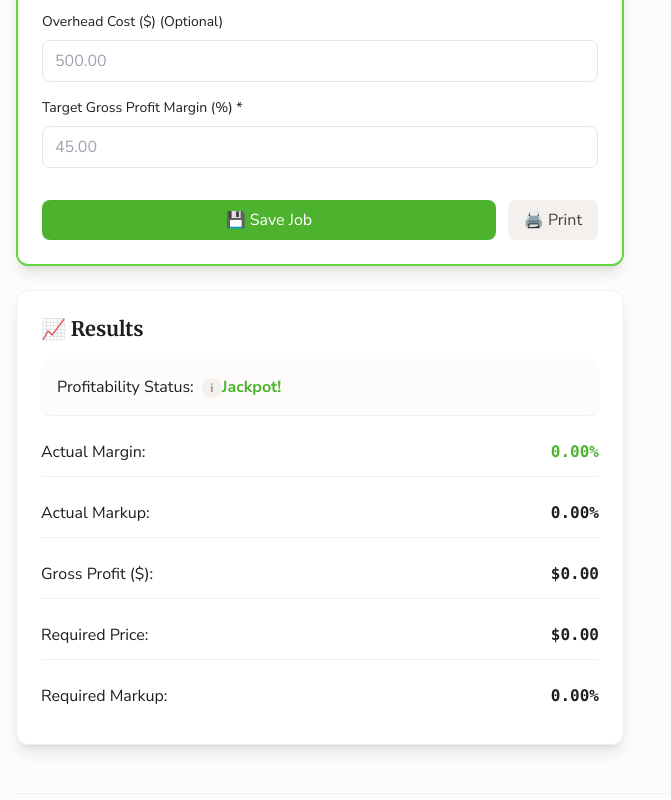
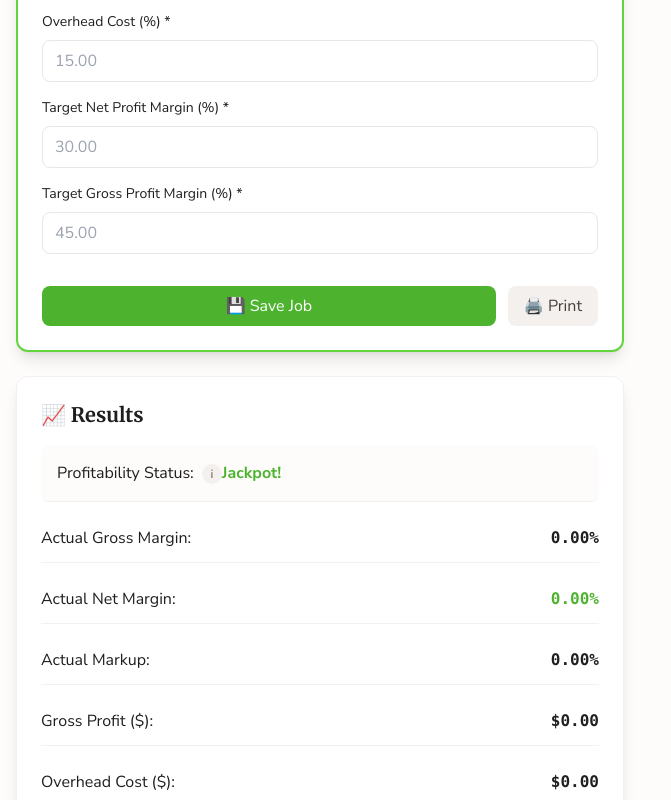
Before and after one commit to KayFernPR/Division-Calculator, a React (Vite) app: page / in a window 1280 px wide. Shown: the part 760-1560 px from the top of the page, without its empty margins (0-671 px from the left). Built offline with nearby package versions, Linux system fonts and the light colour scheme.

Commit message:
Updates to the Profitability Layout and Calulculations

```diff
--- a/src/components/Calculator.jsx
+++ b/src/components/Calculator.jsx
@@ -7,14 +7,18 @@ const Calculator = ({ onAddJob }) => {
     retailPrice: '',
     jobCost: '',
     overheadCost: '',
+    targetNetMargin: '',
     targetMargin: '',
     insuranceCarrier: ''
   })
 
   const [results, setResults] = useState({
     actualMargin: 0,
+    actualNetMargin: 0,
     actualMarkup: 0,
     grossProfit: 0,
+    netProfit: 0,
+    overheadCostDollars: 0,
     requiredPrice: 0,
     requiredMarkup: 0,
     profitShortfall: 0,
@@ -60,55 +64,76 @@ const Calculator = ({ onAddJob }) => {
   const calculateResults = () => {
     const retailPrice = parseFloat(formData.retailPrice) || 0
     const jobCost = parseFloat(formData.jobCost) || 0
-    const targetMargin = parseFloat(formData.targetMargin) || 0
+    const targetGrossMargin = parseFloat(formData.targetMargin) || 0
+    const targetNetMargin = parseFloat(formData.targetNetMargin) || 0
     const breakEvenPercent = parseFloat(formData.breakEvenPercent) || 0
-    const overheadCost = parseFloat(formData.overheadCost) || 0
+    const overheadCostPercent = parseFloat(formData.overheadCost) || 0
 
-    // Actual Margin = ((Retail Price - Job Cost) / Retail Price) × 100
-    const actualMargin = retailPrice > 0 ? ((retailPrice - jobCost) / retailPrice) * 100 : 0
+    // Calculate actual overhead cost in dollars (percentage of retail price)
+    const overheadCostDollars = retailPrice * (overheadCostPercent / 100)
+
+    // Actual Gross Margin = ((Retail Price - Job Cost) / Retail Price) × 100
+    const actualGrossMargin = retailPrice > 0 ? ((retailPrice - jobCost) / retailPrice) * 100 : 0
+
+    // Actual Net Margin = ((Retail Price - Job Cost - Overhead) / Retail Price) × 100
+    const actualNetMargin = retailPrice > 0 ? ((retailPrice - jobCost - overheadCostDollars) / retailPrice) * 100 : 0
 
     // Actual Markup = ((Retail Price - Job Cost) / Job Cost) × 100
     const actualMarkup = jobCost > 0 ? ((retailPrice - jobCost) / jobCost) * 100 : 0
 
-    // Gross Profit Dollars
+    // Gross Profit Dollars (before overhead)
     const grossProfit = Math.max(retailPrice - jobCost, retailPrice >= 0 && jobCost >= 0 ? retailPrice - jobCost : 0)
 
-    // Required Retail Price to hit Target Margin = Job Cost / (1 - Target Margin)
-    const requiredPrice = jobCost > 0 && targetMargin < 100 ? jobCost / (1 - targetMargin / 100) : 0
+    // Net Profit Dollars (after overhead)
+    const netProfit = grossProfit - overheadCostDollars
+
+    // Required Retail Price to hit Target Net Margin = (Job Cost + Overhead) / (1 - Target Net Margin)
+    const requiredPriceForNetMargin = (jobCost + overheadCostDollars) > 0 && targetNetMargin < 100 ?
+      (jobCost + overheadCostDollars) / (1 - targetNetMargin / 100) : 0
+
+    // Required Retail Price to hit Target Gross Margin = Job Cost / (1 - Target Gross Margin)
+    const requiredPriceForGrossMargin = jobCost > 0 && targetGrossMargin < 100 ?
+      jobCost / (1 - targetGrossMargin / 100) : 0
+
+    // Use the higher of the two required prices
+    const requiredPrice = Math.max(requiredPriceForNetMargin, requiredPriceForGrossMargin)
 
     // Required Markup = ((Required Price - Job Cost) / Job Cost) × 100
     const requiredMarkup = jobCost > 0 ? ((requiredPrice - jobCost) / jobCost) * 100 : 0
 
     // Profit Shortfall = Required Price - Retail Price (only if below target)
-    const profitShortfall = actualMargin < targetMargin ? requiredPrice - retailPrice : 0
+    const profitShortfall = actualNetMargin < targetNetMargin ? requiredPrice - retailPrice : 0
 
     // Revenue needed at 10% margin = Shortfall ÷ 0.10
     const revenueNeeded10Percent = profitShortfall > 0 ? profitShortfall / 0.10 : 0
 
-    // Revenue needed at current margin = Shortfall ÷ (Actual Margin ÷ 100)
-    const revenueNeededCurrent = profitShortfall > 0 && actualMargin > 0 ? profitShortfall / (actualMargin / 100) : 0
+    // Revenue needed at current margin = Shortfall ÷ (Actual Net Margin ÷ 100)
+    const revenueNeededCurrent = profitShortfall > 0 && actualNetMargin > 0 ? profitShortfall / (actualNetMargin / 100) : 0
 
-    // Determine profitability status
-    // Jackpot! (green): above target, above break-even, and overhead is covered
-    // Warning! (yellow): below target but above break-even and overhead is covered
-    // On Thin Ice (orange): below target, below break-even, but overhead is covered
+    // Determine profitability status based on NET margin and overhead coverage
+    // Jackpot! (green): above target net margin, above break-even, and overhead is covered
+    // Warning! (yellow): below target net margin but above break-even and overhead is covered
+    // On Thin Ice (orange): below target net margin, below break-even, but overhead is covered
     // No Bueno (red): below everything (not covering overhead or negative margin)
     let profitabilityStatus = 'neutral'
-    const coversOverhead = overheadCost <= 0 || grossProfit >= overheadCost
-    if (actualMargin >= targetMargin && actualMargin >= breakEvenPercent && coversOverhead) {
+    const coversOverhead = overheadCostDollars <= 0 || netProfit >= 0
+    if (actualNetMargin >= targetNetMargin && actualNetMargin >= breakEvenPercent && coversOverhead) {
       profitabilityStatus = 'jackpot'
-    } else if (actualMargin < targetMargin && actualMargin >= breakEvenPercent && coversOverhead) {
+    } else if (actualNetMargin < targetNetMargin && actualNetMargin >= breakEvenPercent && coversOverhead) {
       profitabilityStatus = 'warning'
-    } else if (actualMargin < targetMargin && actualMargin < breakEvenPercent && coversOverhead) {
+    } else if (actualNetMargin < targetNetMargin && actualNetMargin < breakEvenPercent && coversOverhead) {
       profitabilityStatus = 'thin'
     } else {
       profitabilityStatus = 'no-bueno'
     }
 
     setResults({
-      actualMargin,
+      actualMargin: actualGrossMargin, // Keep for backward compatibility
+      actualNetMargin,
       actualMarkup,
       grossProfit,
+      netProfit,
+      overheadCostDollars,
       requiredPrice,
       requiredMarkup,
       profitShortfall,
@@ -138,8 +163,12 @@ const Calculator = ({ onAddJob }) => {
       newErrors.jobCost = 'Job cost cannot be negative'
     }
 
-    if (formData.overheadCost && parseFloat(formData.overheadCost) < 0) {
-      newErrors.overheadCost = 'Overhead cost cannot be negative'
+    if (!formData.overheadCost || parseFloat(formData.overheadCost) < 0) {
+      newErrors.overheadCost = 'Overhead cost percentage is required and must be 0 or greater'
+    }
+
+    if (!formData.targetNetMargin || parseFloat(formData.targetNetMargin) < 0 || parseFloat(formData.targetNetMargin) >= 100) {
+      newErrors.targetNetMargin = 'Target net profit margin is required and must be between 0 and 99.99'
     }
 
     const retailPrice = parseFloat(formData.retailPrice) || 0
@@ -166,6 +195,8 @@ const Calculator = ({ onAddJob }) => {
         breakEvenPercent: parseFloat(formData.breakEvenPercent),
         retailPrice: parseFloat(formData.retailPrice),
         jobCost: parseFloat(formData.jobCost),
+        overheadCost: parseFloat(formData.overheadCost),
+        targetNetMargin: parseFloat(formData.targetNetMargin),
         targetMargin: formData.targetMargin ? parseFloat(formData.targetMargin) : null,
         ...results
       })
@@ -177,6 +208,7 @@ const Calculator = ({ onAddJob }) => {
         retailPrice: '',
         jobCost: '',
         overheadCost: '',
+        targetNetMargin: '',
         targetMargin: '',
         insuranceCarrier: ''
       })
@@ -331,12 +363,16 @@ const Calculator = ({ onAddJob }) => {
               <span class="value">${formatCurrency(parseFloat(formData.jobCost) || 0)}</span>
             </div>
             <div class="result-row">
-              <span class="label">Target Margin:</span>
+              <span class="label">Target Net Margin:</span>
+              <span class="value">${formatPercentage(parseFloat(formData.targetNetMargin) || 0)}</span>
+            </div>
+            <div class="result-row">
+              <span class="label">Target Gross Margin:</span>
               <span class="value">${formatPercentage(parseFloat(formData.targetMargin) || 0)}</span>
             </div>
             <div class="result-row">
-              <span class="label">Overhead Cost:</span>
-              <span class="value">${formatCurrency(parseFloat(formData.overheadCost) || 0)}</span>
+              <span class="label">Overhead Cost (%):</span>
+              <span class="value">${formatPercentage(parseFloat(formData.overheadCost) || 0)}</span>
             </div>
             <div class="result-row">
               <span class="label">Break-Even %:</span>
@@ -351,8 +387,12 @@ const Calculator = ({ onAddJob }) => {
               <span class="value status-${results.profitabilityStatus}">${getStatusText(results.profitabilityStatus)}</span>
             </div>
             <div class="result-row">
-              <span class="label">Actual Margin:</span>
-              <span class="value status-${results.profitabilityStatus}">${formatPercentage(results.actualMargin)}</span>
+              <span class="label">Actual Gross Margin:</span>
+              <span class="value">${formatPercentage(results.actualMargin)}</span>
+            </div>
+            <div class="result-row">
+              <span class="label">Actual Net Margin:</span>
+              <span class="value status-${results.profitabilityStatus}">${formatPercentage(results.actualNetMargin)}</span>
             </div>
             <div class="result-row">
               <span class="label">Actual Markup:</span>
@@ -362,15 +402,13 @@ const Calculator = ({ onAddJob }) => {
               <span class="label">Gross Profit ($):</span>
               <span class="value">${formatCurrency(results.grossProfit)}</span>
             </div>
-            ${(!results.coversOverhead && results.actualMargin >= 0) ? `
             <div class="result-row">
-              <span class="label">Overhead Coverage:</span>
-              <span class="value status-thin">Overhead not covered</span>
+              <span class="label">Overhead Cost ($):</span>
+              <span class="value">${formatCurrency(results.overheadCostDollars)}</span>
             </div>
-            ` : ''}
             <div class="result-row">
-              <span class="label">Gross Profit ($):</span>
-              <span class="value">${formatCurrency(results.grossProfit)}</span>
+              <span class="label">Net Profit ($):</span>
+              <span class="value ${results.netProfit >= 0 ? 'status-jackpot' : 'status-no-bueno'}">${formatCurrency(results.netProfit)}</span>
             </div>
             <div class="result-row">
               <span class="label">Required Price:</span>
@@ -541,10 +579,10 @@ const Calculator = ({ onAddJob }) => {
             )}
           </div>
 
-          {/* Overhead Cost (Optional) */}
+          {/* Overhead Cost */}
           <div>
             <label htmlFor="overheadCost" className="block text-sm font-medium mb-2" style={{color: '#1F1F1F'}}>
-              Overhead Cost ($) (Optional)
+              Overhead Cost (%) *
             </label>
             <input
               type="number"
@@ -554,15 +592,38 @@ const Calculator = ({ onAddJob }) => {
               onChange={handleInputChange}
               step="0.01"
               min="0"
+              max="100"
               className={`input-field ${errors.overheadCost ? 'border-danger-500 focus:ring-danger-500' : ''}`}
-              placeholder="500.00"
+              placeholder="15.00"
             />
             {errors.overheadCost && (
               <p className="mt-1 text-sm text-danger-600 dark:text-danger-400">{errors.overheadCost}</p>
             )}
           </div>
 
-          {/* Target Margin */}
+          {/* Target Net Profit Margin */}
+          <div>
+            <label htmlFor="targetNetMargin" className="block text-sm font-medium mb-2" style={{color: '#1F1F1F'}}>
+              Target Net Profit Margin (%) *
+            </label>
+            <input
+              type="number"
+              id="targetNetMargin"
+              name="targetNetMargin"
+              value={formData.targetNetMargin}
+              onChange={handleInputChange}
+              step="0.01"
+              min="0"
+              max="99.99"
+              className={`input-field ${errors.targetNetMargin ? 'border-danger-500 focus:ring-danger-500' : ''}`}
+              placeholder="30.00"
+            />
+            {errors.targetNetMargin && (
+              <p className="mt-1 text-sm text-danger-600 dark:text-danger-400">{errors.targetNetMargin}</p>
+            )}
+          </div>
+
+          {/* Target Gross Profit Margin */}
           <div>
             <label htmlFor="targetMargin" className="block text-sm font-medium mb-2" style={{color: '#1F1F1F'}}>
               Target Gross Profit Margin (%) *
@@ -629,9 +690,9 @@ const Calculator = ({ onAddJob }) => {
                     id="status-help-tooltip"
                     className={`absolute z-10 ${showStatusHelp ? 'block' : 'hidden'} md:group-hover:block top-6 left-0 w-72 p-3 text-xs rounded-md shadow-lg bg-white text-neutral-700 dark:bg-neutral-900 dark:text-neutral-200 border border-neutral-200 dark:border-neutral-700`}
                   >
-                    <p className="mb-1"><strong>Break-even %</strong>: Your company threshold entered above. If actual margin is below this, you are below company break-even.</p>
-                    <p className="mb-1"><strong>Overhead coverage</strong>: Gross Profit ($) must be ≥ Overhead Cost ($) entered above.</p>
-                    <p className="mt-1"><strong>Statuses</strong>: Jackpot (above target, above break-even, and covers overhead), Warning (below target but above break-even and covers overhead), On Thin Ice (below target, below break-even, but covers overhead), No Bueno (below everything - not covering overhead or negative margin).</p>
+                    <p className="mb-1"><strong>Break-even %</strong>: Your company threshold entered above. If actual net margin is below this, you are below company break-even.</p>
+                    <p className="mb-1"><strong>Overhead coverage</strong>: Net Profit ($) must be ≥ 0 (after subtracting overhead cost from gross profit).</p>
+                    <p className="mt-1"><strong>Statuses</strong>: Jackpot (above target net margin, above break-even, and covers overhead), Warning (below target net margin but above break-even and covers overhead), On Thin Ice (below target net margin, below break-even, but covers overhead), No Bueno (below everything - not covering overhead or negative margin).</p>
                   </div>
                 </div>
               </div>
@@ -649,9 +710,16 @@ const Calculator = ({ onAddJob }) => {
           </div>
 
           <div className="result-item">
-            <span style={{color: '#1F1F1F'}}>Actual Margin:</span>
+            <span style={{color: '#1F1F1F'}}>Actual Gross Margin:</span>
+            <span className="result-value">
+              {formatPercentage(results.actualMargin)}
+            </span>
+          </div>
+
+          <div className="result-item">
+            <span style={{color: '#1F1F1F'}}>Actual Net Margin:</span>
             <span className={`result-value ${getStatusColor(results.profitabilityStatus)}`}>
-              {formatPercentage(results.actualMargin)}
+              {formatPercentage(results.actualNetMargin)}
             </span>
           </div>
 
@@ -666,6 +734,20 @@ const Calculator = ({ onAddJob }) => {
             <span style={{color: '#1F1F1F'}}>Gross Profit ($):</span>
             <span className="result-value">
               {formatCurrency(results.grossProfit)}
+            </span>
+          </div>
+
+          <div className="result-item">
+            <span style={{color: '#1F1F1F'}}>Overhead Cost ($):</span>
+            <span className="result-value">
+              {formatCurrency(results.overheadCostDollars)}
+            </span>
+          </div>
+
+          <div className="result-item">
+            <span style={{color: '#1F1F1F'}}>Net Profit ($):</span>
+            <span className={`result-value ${results.netProfit >= 0 ? 'text-success-600 dark:text-success-400' : 'text-danger-600 dark:text-danger-400'}`}>
+              {formatCurrency(results.netProfit)}
             </span>
           </div>
 
```
